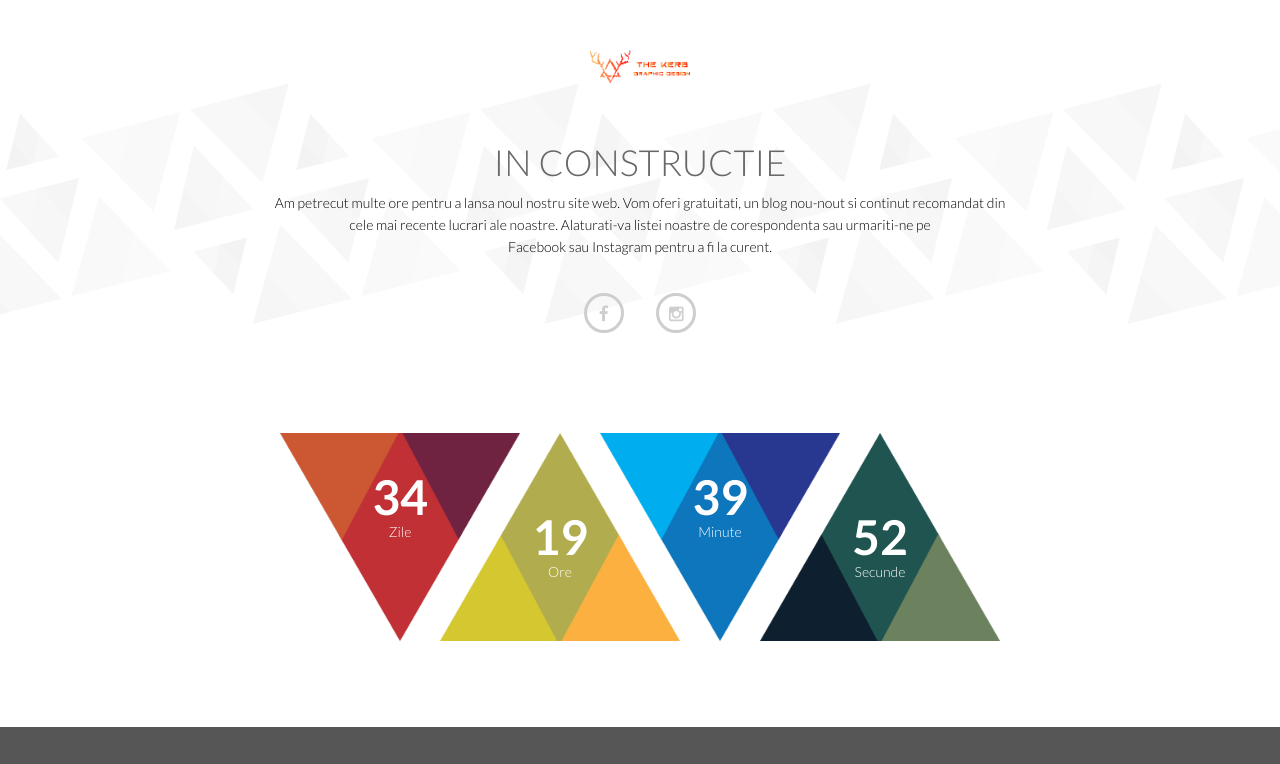
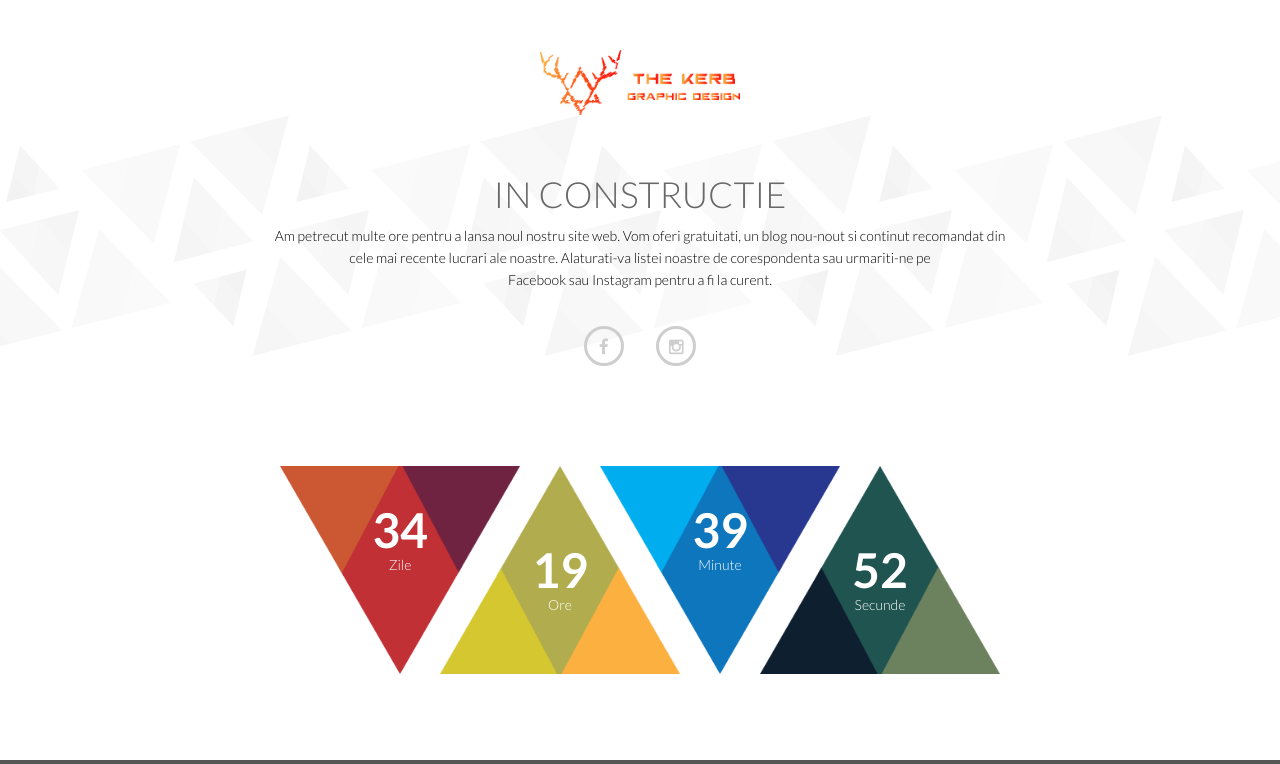
Before and after one commit to iskipper123/The-KERB, a plain HTML site: page index.html in a window 1280 px wide. Shown: the top 764 px of the page. Drawn offline with Linux system fonts and the light colour scheme.

Commit message:
renew logo
renew logo

```diff
--- a/index.html
+++ b/index.html
@@ -24,7 +24,7 @@
 
 <body>
     <div class="logo-image">
-       <a href="index.html"><img class="img-responsive" src="images/logo.png" width="100px" alt=""> </a>
+       <a href="index.html"><img class="img-responsive" src="images/logo.png" width="200px" alt=""> </a>
     </div>
      <section id="coming-soon">
          <div class="container">
```
